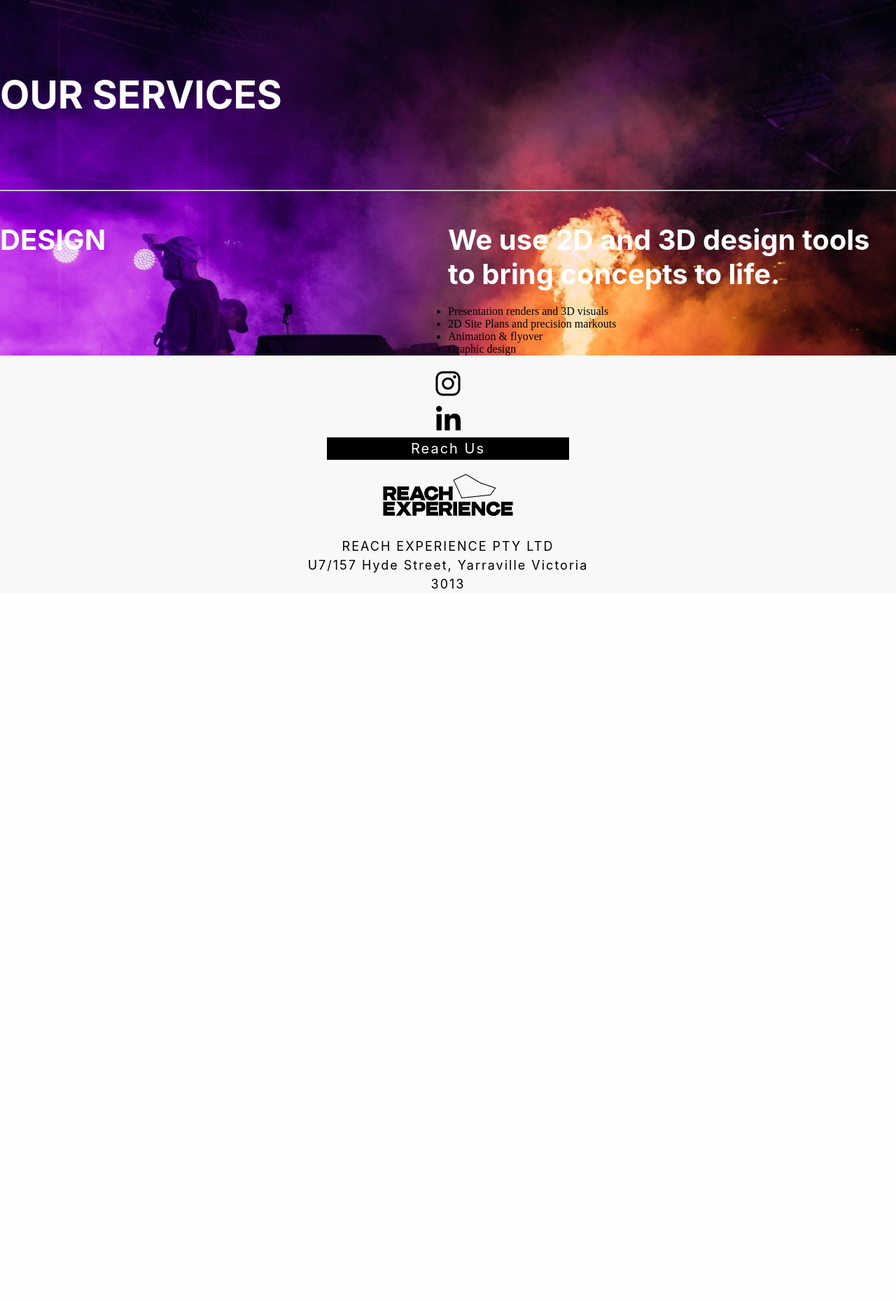
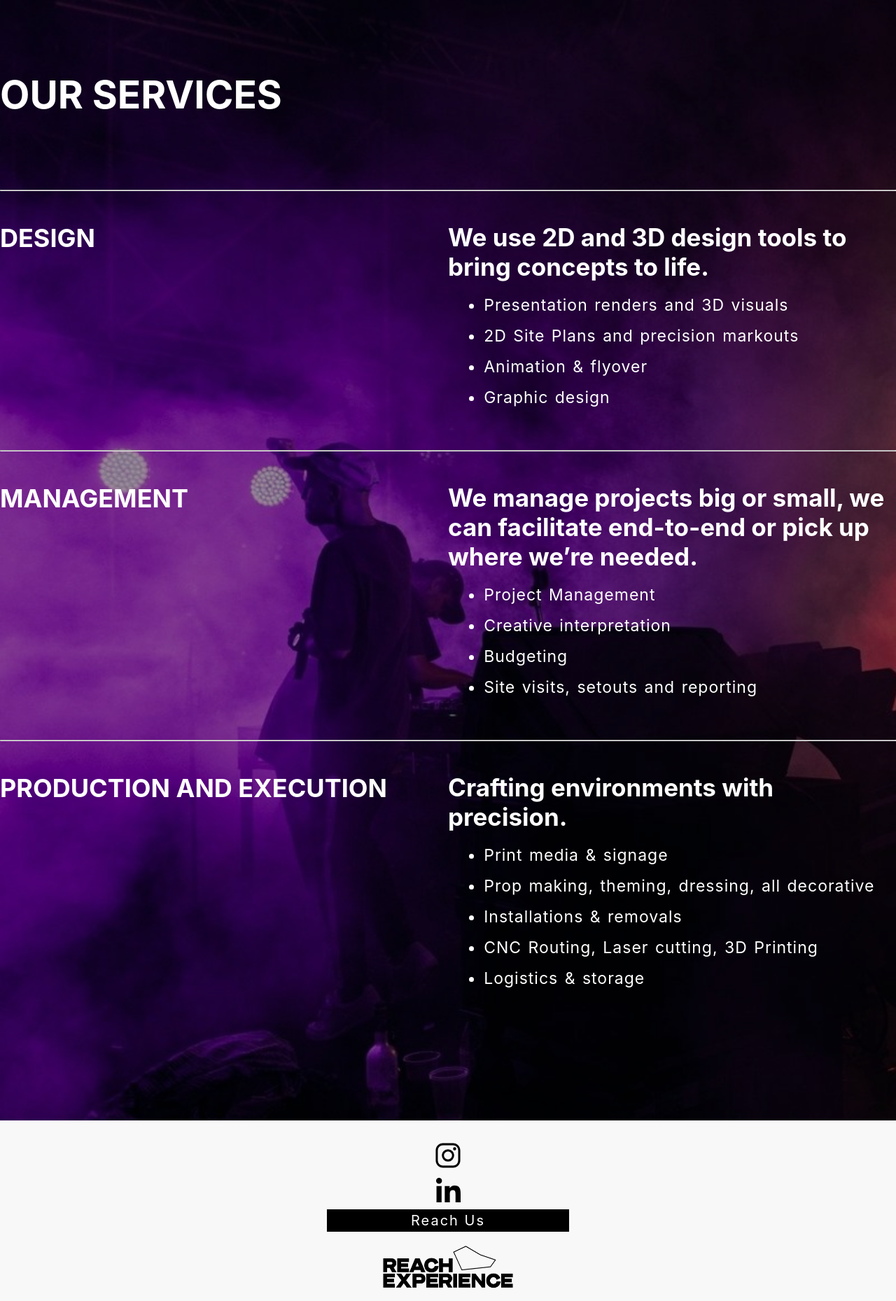
Before and after one commit to ABHi-202864/Reach-Experience, a web app: file services.html in a window 1280 px wide. Shown: the part 130-1989 px from the top of the page at 70% size. Before the commit the page ends 971 px from the top, so only its background shows below. Run offline with its HTML, style and script files only (its server is not run), Linux system fonts and the light colour scheme.

Commit message:
Servide section compleate

```diff
--- a/css/services-page.css
+++ b/css/services-page.css
@@ -14,6 +14,12 @@
     background-size: cover;
 }
 
+.service-overlay {
+    background-color: rgb(0 0 0 / 40%);
+    margin-bottom: 30px;
+    padding-bottom: 10%;
+}
+
 h1 {
     font-size: 55px;
     color: #fff;
@@ -24,7 +30,7 @@ h1 {
 }
 
 .design-left h2 {
-    font-size: 40px;
+    font-size: 36px;
     color: #fff;
     font-family: "Inter", sans-serif;
 }
@@ -33,6 +39,7 @@ h1 {
     display: flex;
     justify-content: space-between;
     margin-top: 45px;
+    padding-bottom: 45px;
 }
 
 .design-right {
@@ -40,8 +47,21 @@ h1 {
 }
 
 .design-right h4 {
-    font-size: 40px;
+    font-size: 35px;
     color: #fff;
     font-family: "Inter", sans-serif;
     margin-bottom: 20px;
 }
+
+.design-right ul {
+    margin-left: 8%;
+}
+
+.design-right ul li {
+    font-size: 23px;
+    color: #fff;
+    font-family: "Inter", sans-serif;
+    letter-spacing: 1px;
+    word-spacing: 2px;
+    margin-bottom: 16px;
+}
--- a/services.html
+++ b/services.html
@@ -68,10 +68,12 @@
     <!-- service-wrep  -->
 
     <section class="service-wrep">
+        <div class="service-overlay">
             <div class="container">
                 <div class="service">
                     <h1>OUR SERVICES</h1>
                     <hr>
+
                     <div class="design-section">
                         <div class="design-left">
                             <h2>DESIGN</h2>
@@ -85,6 +87,45 @@
                                 <li>Graphic design</li>
                             </ul>
                         </div>
+                    </div>
+
+                    <hr>
+
+                    <div class="design-section">
+                        <div class="design-left">
+                            <h2>MANAGEMENT</h2>
+                        </div>
+                        <div class="design-right">
+                            <h4>We manage projects big or small, we can facilitate end-to-end or pick up where we’re
+                                needed.
+                            </h4>
+                            <ul>
+                                <li>Project Management</li>
+                                <li>Creative interpretation</li>
+                                <li>Budgeting</li>
+                                <li>Site visits, setouts and reporting</li>
+                            </ul>
+                        </div>
+                    </div>
+
+                    <hr>
+
+                    <div class="design-section">
+                        <div class="design-left">
+                            <h2>PRODUCTION AND EXECUTION</h2>
+                        </div>
+                        <div class="design-right">
+                            <h4>Crafting environments with precision.</h4>
+                            <ul>
+                                <li>Print media & signage</li>
+                                <li>Prop making, theming, dressing, all decorative</li>
+                                <li>Installations & removals</li>
+                                <li>CNC Routing, Laser cutting, 3D Printing</li>
+                                <li>Logistics & storage</li>
+                            </ul>
+                        </div>
+                    </div>
+
                 </div>
             </div>
         </div>
```
Lines whose indentation alone changed are shown as unchanged.
